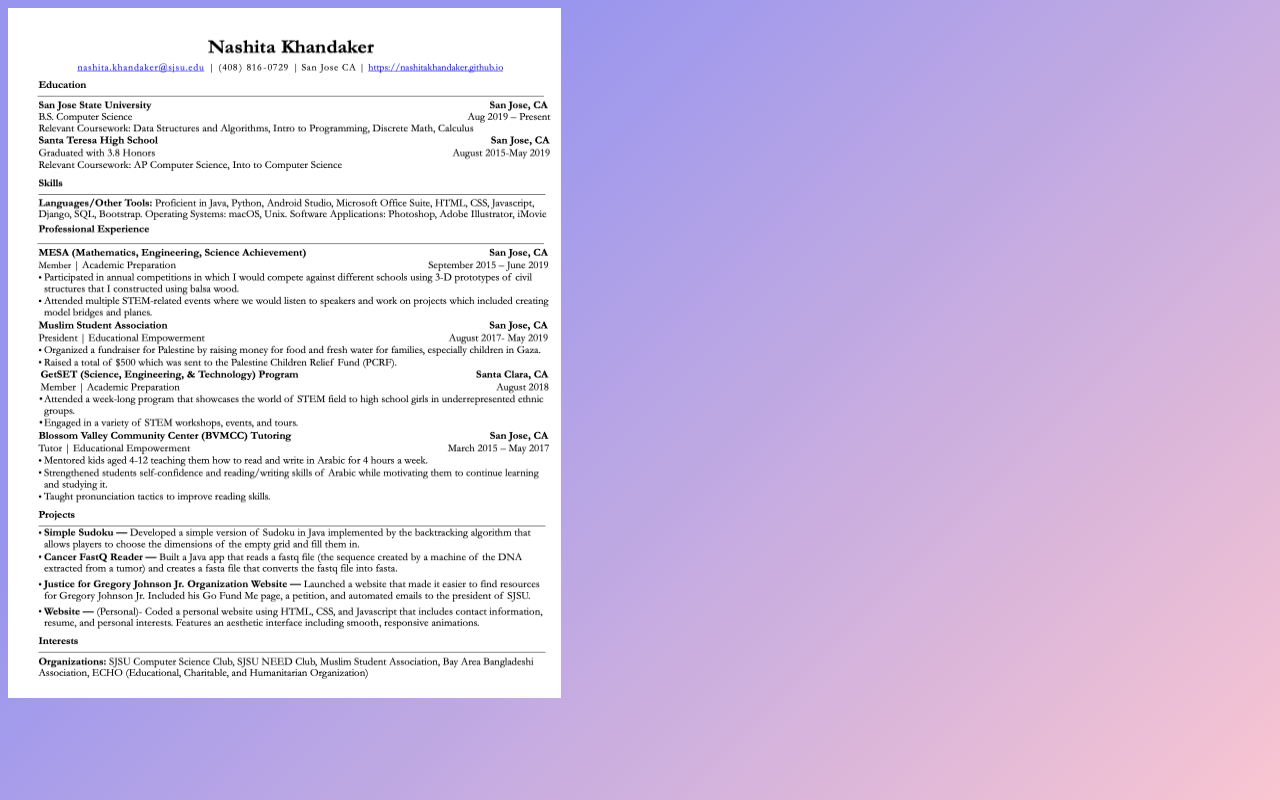
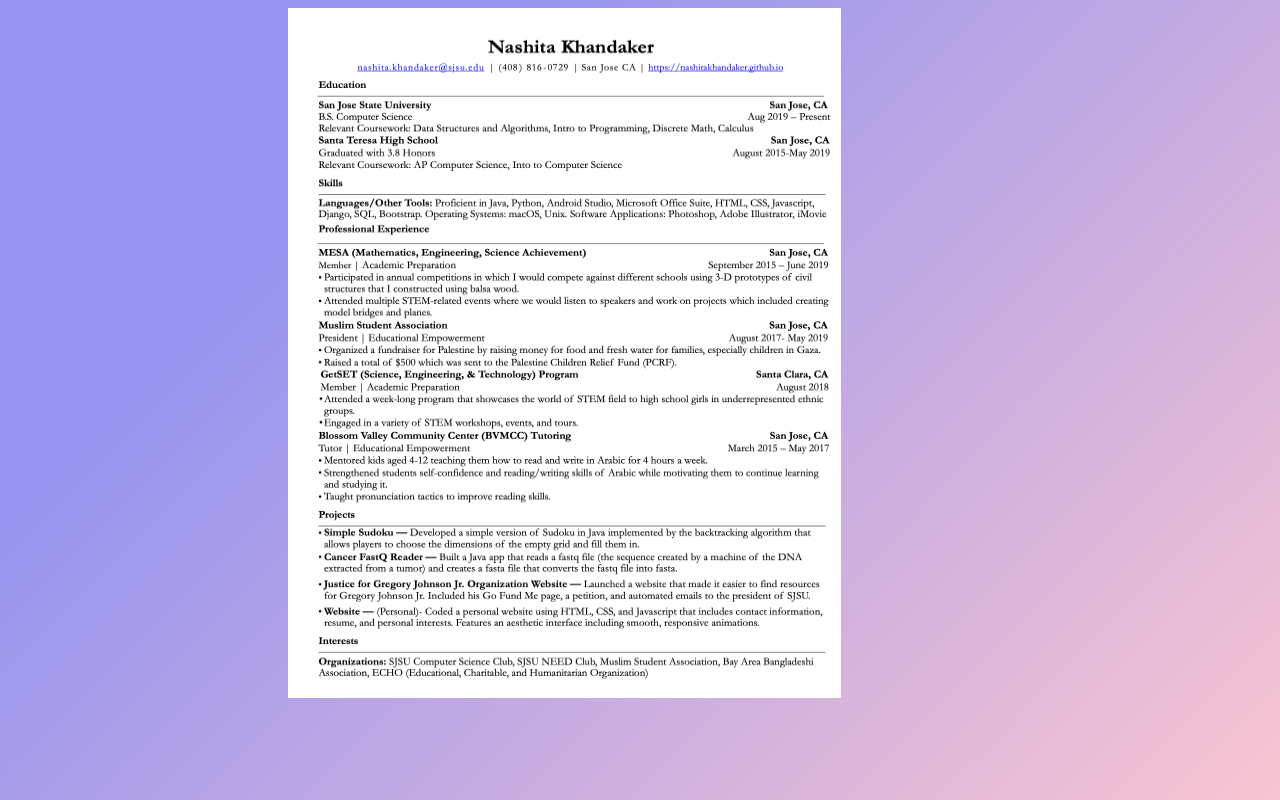
Before and after one commit to nashitakhandaker/.github.io, a plain HTML site: page myResume.html in a window 1280 px wide. Drawn offline with Linux system fonts and the light colour scheme.

Commit message:
Update myResume.css

```diff
--- a/myResume.css
+++ b/myResume.css
@@ -2,3 +2,9 @@ body{
 	background-color: #f9c5d1;
 	background-image: linear-gradient(315deg, #f9c5d1 0%, #9795ef 74%);
 }
+img {
+	display: block;
+	margin-left: 280px;
+	margin-right: auto;
+	float: left;
+}
```
